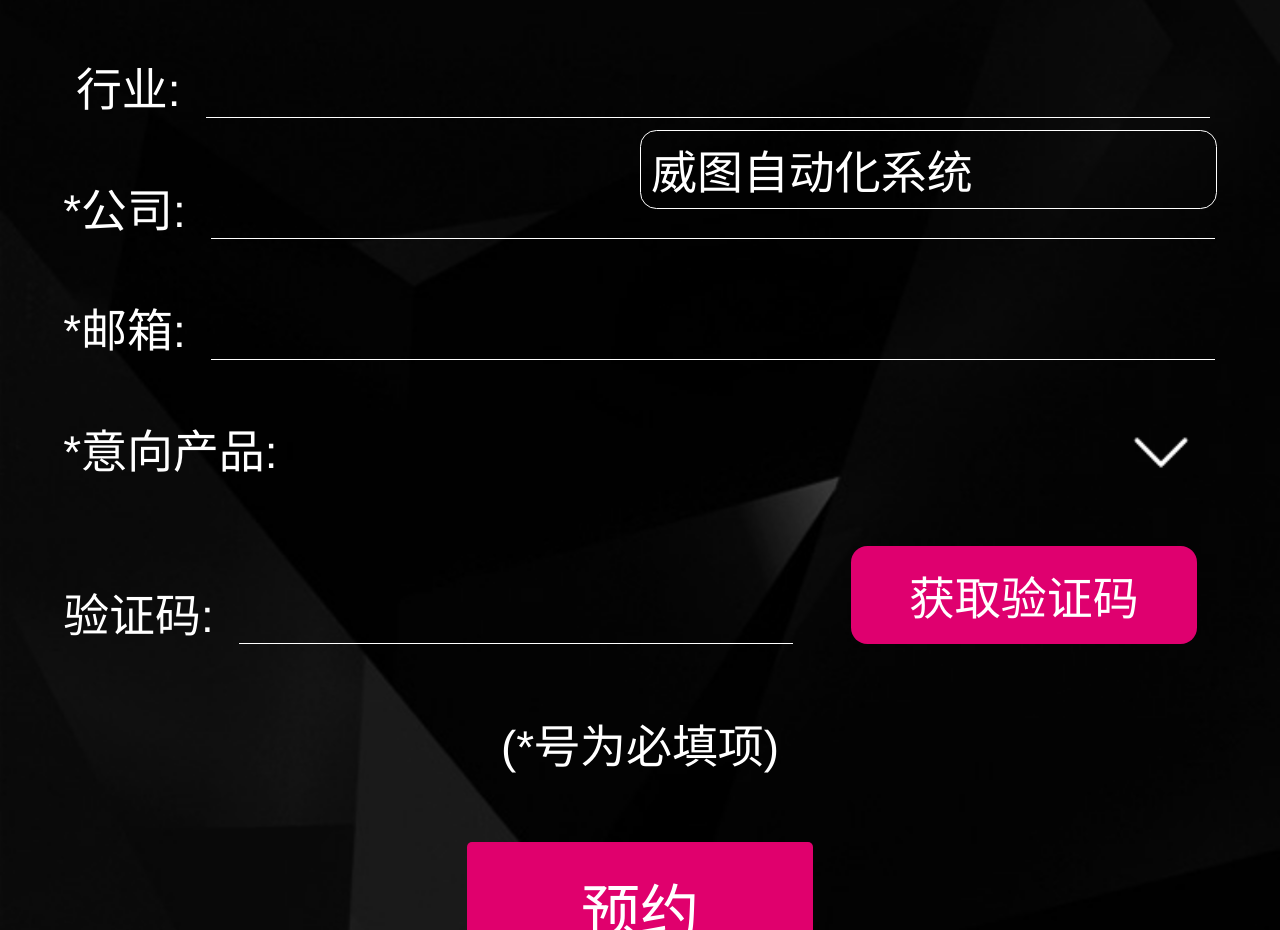
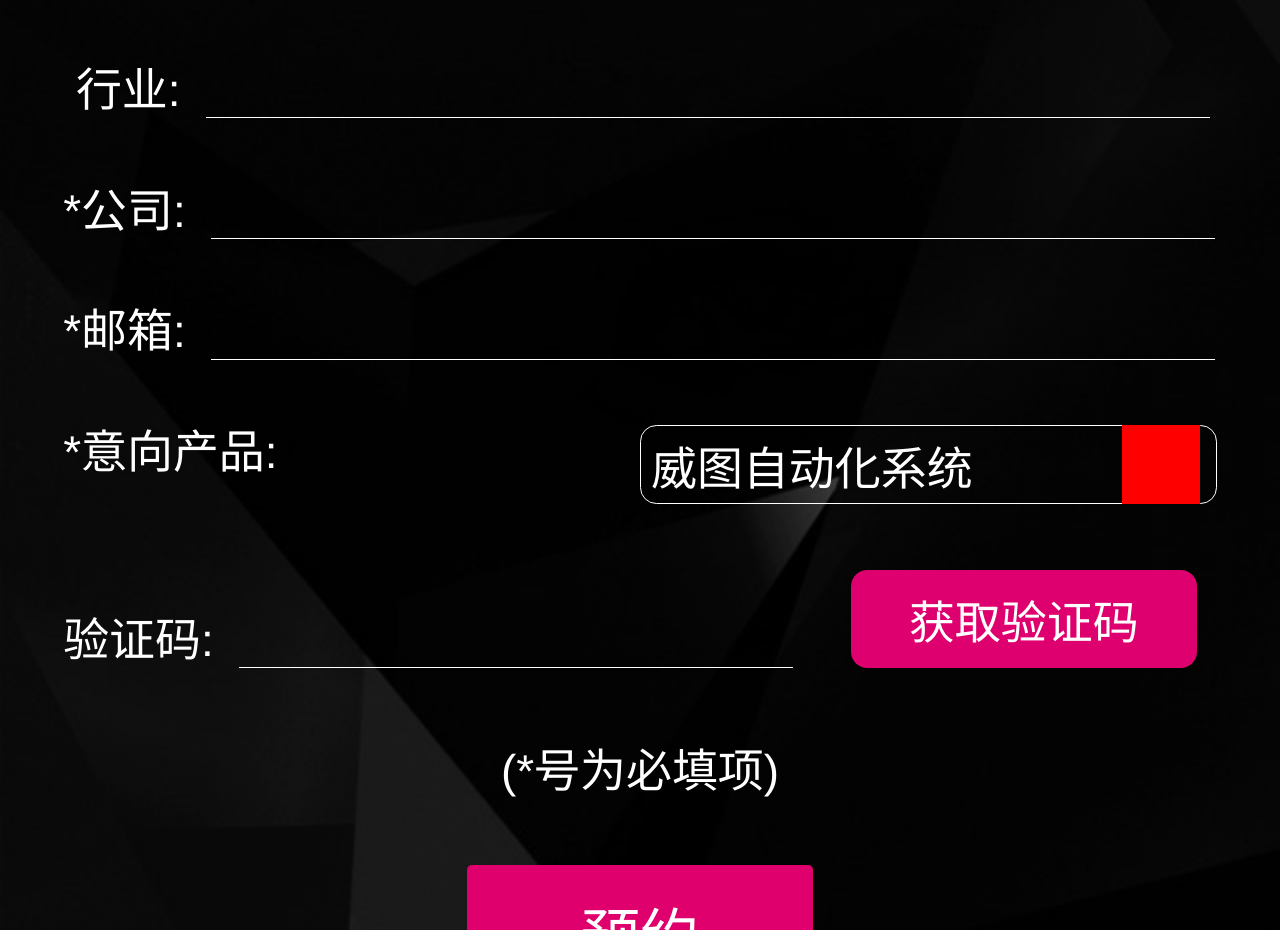
Before and after one commit to 13524809670/WeiTu, a plain HTML site: page make.html in a window 1280 px wide. Shown: the part 821-1751 px from the top of the page. Drawn offline with Linux system fonts and the light colour scheme.

Commit message:
Update make.css

```diff
--- a/css/make.css
+++ b/css/make.css
@@ -70,18 +70,18 @@ header .head{
 	border: 1px solid #fff;
 	border-radius: 0.05rem;
 	vertical-align:middle;
-	margin-top:-0.9rem;
+	/*margin-top:-0.9rem;*/
 }
 #form ul .select{
 	width: 0.24rem;
 	height: 0.24rem;
-	background: url(../img/under.png) no-repeat;
+	/*background: url(../img/under.png) no-repeat;*/
+	background:red;
 	background-position: center;
 	background-size: 100%;
 	position: absolute;
 	right:0.05rem;
-	top:50%;
-	margin-top:-0.12rem;
+	/*top:-0.05rem;*/
 }
 
 #form ul #code{
```
